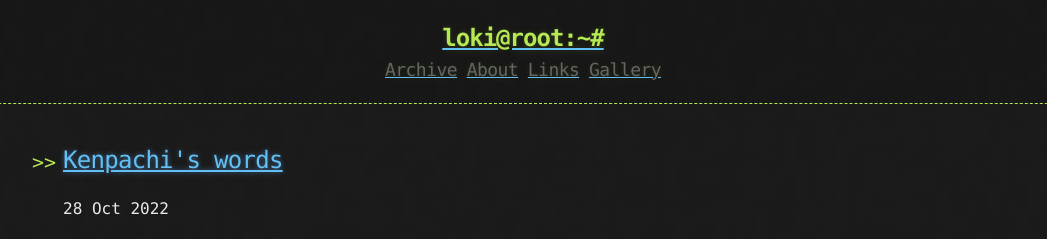
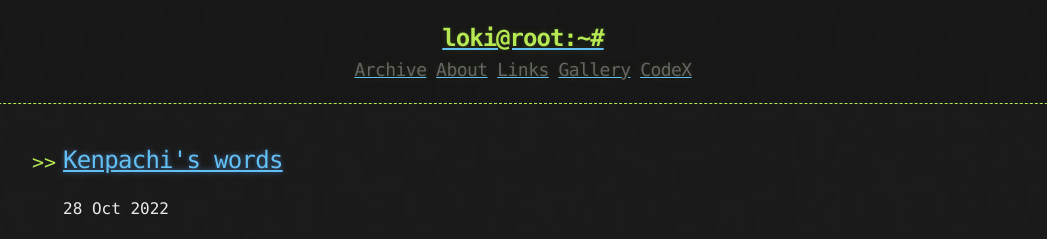
Before and after one commit to imlokisenpai/imlokisenpai.github.io, a Jekyll site: the page built from index.html, in a window 1280 px wide. Shown: the top 239 px of the page, without its empty margins (117-1164 px from the left). Built offline with Jekyll 4.4.1, drawn with Linux system fonts in a browser that asks for light colours; the list of posts is cut into pages by our own code.

Commit message:
Update links.html

```diff
--- a/_includes/links.html
+++ b/_includes/links.html
@@ -2,3 +2,4 @@
 <a href="{{ "/about" | prepend: site.baseurl | replace: '//', '/' }}"><h2 class="header-link">About</h2></a>
 <a href="https://linktr.ee/loki_senpai"><h2 class="header-link">Links</h2></a>
 <a href="https://imlokisenpai.github.io/gallery"><h2 class="header-link">Gallery</h2></a>
+<a href="{{ "/codex" | prepend: site.baseurl | replace: '//', '/' }}"><h2 class="header-link">CodeX</h2></a>
```
